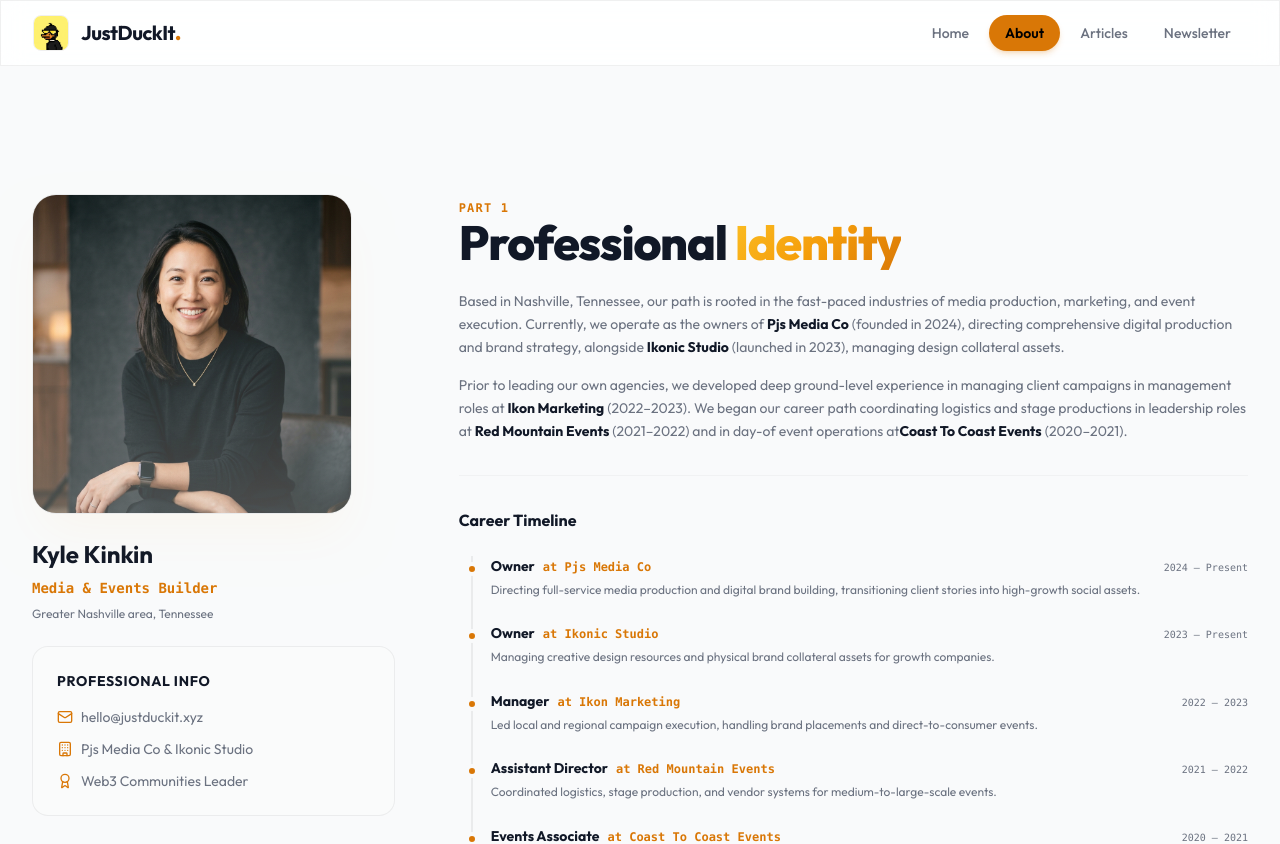
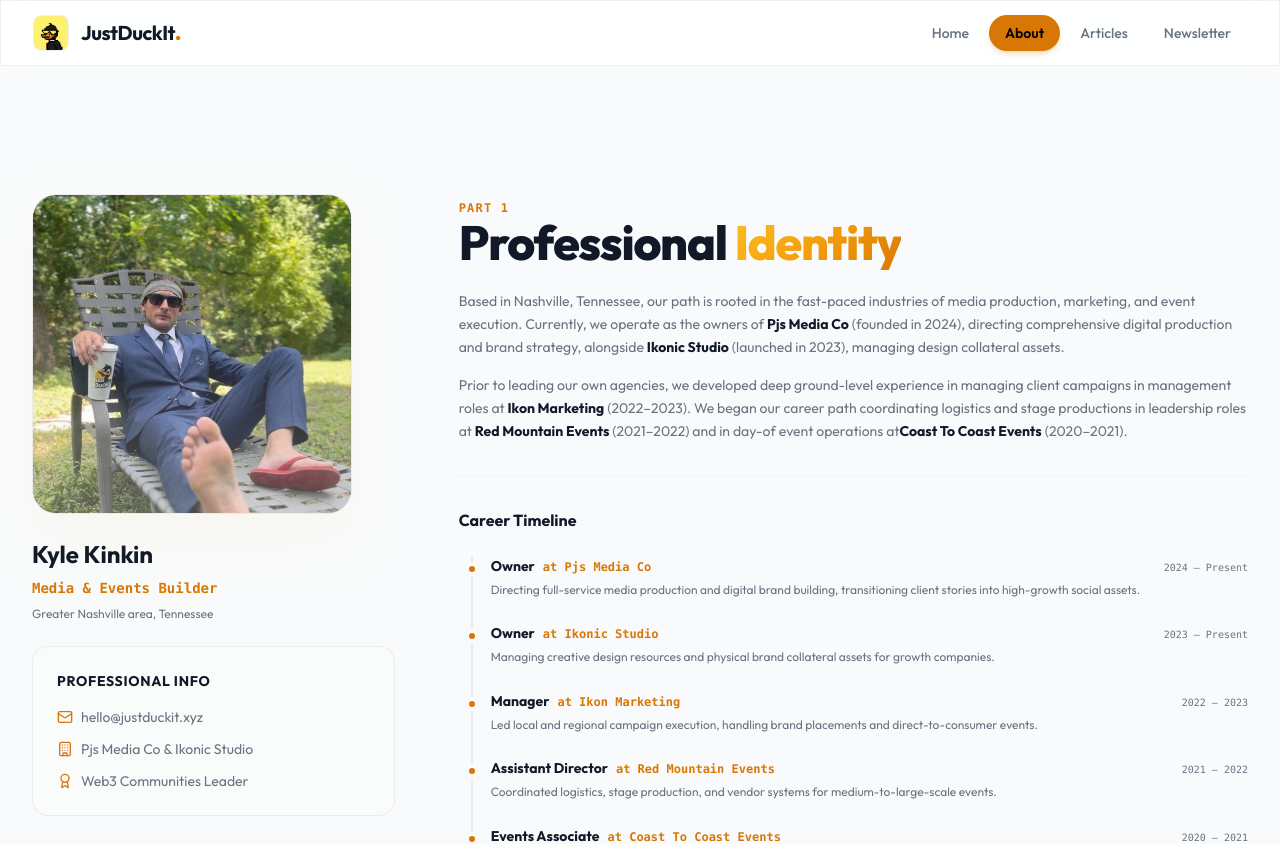
Before and after one commit to Duckxmeta/justduckit, a Next.js app: page /about in a window 1280 px wide. Shown: the top 844 px of the page. Built offline with nearby package versions, Linux system fonts and the light colour scheme.

Commit message:
feat: update main profile photo to kyle-profile.jpg on About page and JSON-LD schema

```diff
--- a/src/app/about/page.tsx
+++ b/src/app/about/page.tsx
@@ -58,7 +58,7 @@
           <div className="lg:col-span-4 flex flex-col items-center lg:items-start space-y-6">
             <div className="relative h-80 w-80 overflow-hidden rounded-3xl border border-border shadow-2xl shadow-amber-500/5 group">
               <Image
-                src="/images/avatar.jpg"
+                src="/media/kyle-profile.jpg"
                 alt="Kyle Kinkin Portrait"
                 fill
                 className="object-cover group-hover:scale-102 transition-transform duration-300"
--- a/src/app/layout.tsx
+++ b/src/app/layout.tsx
@@ -72,7 +72,7 @@
     "@type": "Person",
     "name": "Kyle Kinkin",
     "url": "https://justduckit.xyz",
-    "image": "https://justduckit.xyz/images/avatar.jpg",
+    "image": "https://justduckit.xyz/media/kyle-profile.jpg",
     "homeLocation": {
       "@type": "Place",
       "name": "Greater Nashville area, Tennessee"
```
Also changed, not shown: public/media/kyle-profile.jpg (added).
